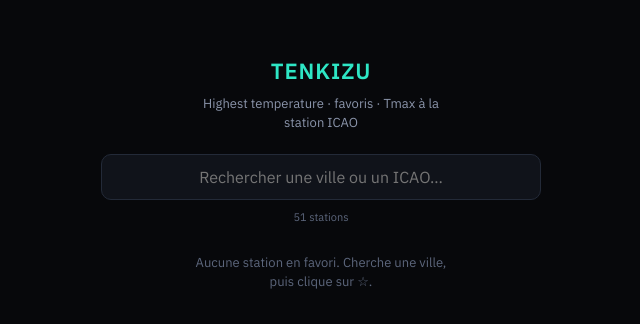
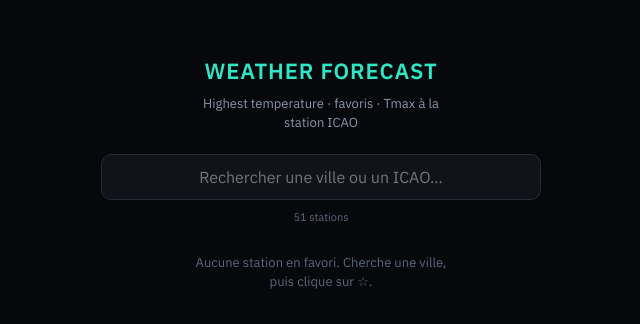
Before and after one commit to s0nnyhu/tenkizu, a Next.js app: page / in a window 1280 px wide. Shown: the top 324 px of the page, without its empty margins (319-959 px from the left). Built offline with nearby package versions, Linux system fonts and the light colour scheme.

Commit message:
rename website

```diff
--- a/app/layout.tsx
+++ b/app/layout.tsx
@@ -3,9 +3,9 @@
 import "./globals.css";
 
 export const metadata: Metadata = {
-  title: "TenkiZu",
+  title: "Weather forecast",
   description:
-    "TenkiZu — suivi read-only des marchés Polymarket Highest temperature, Tmax à la station ICAO.",
+    "Weather forecast — suivi read-only des marchés Polymarket Highest temperature, Tmax à la station ICAO.",
 };
 
 export const viewport: Viewport = {
--- a/components/Dashboard.tsx
+++ b/components/Dashboard.tsx
@@ -35,7 +35,7 @@
     <div className="home">
       <header className="home-hero">
         <h1>
-          <span>TenkiZu</span>
+          <span>Weather forecast</span>
         </h1>
         <p>Highest temperature · favoris · Tmax à la station ICAO</p>
         <div className="home-search">
```
